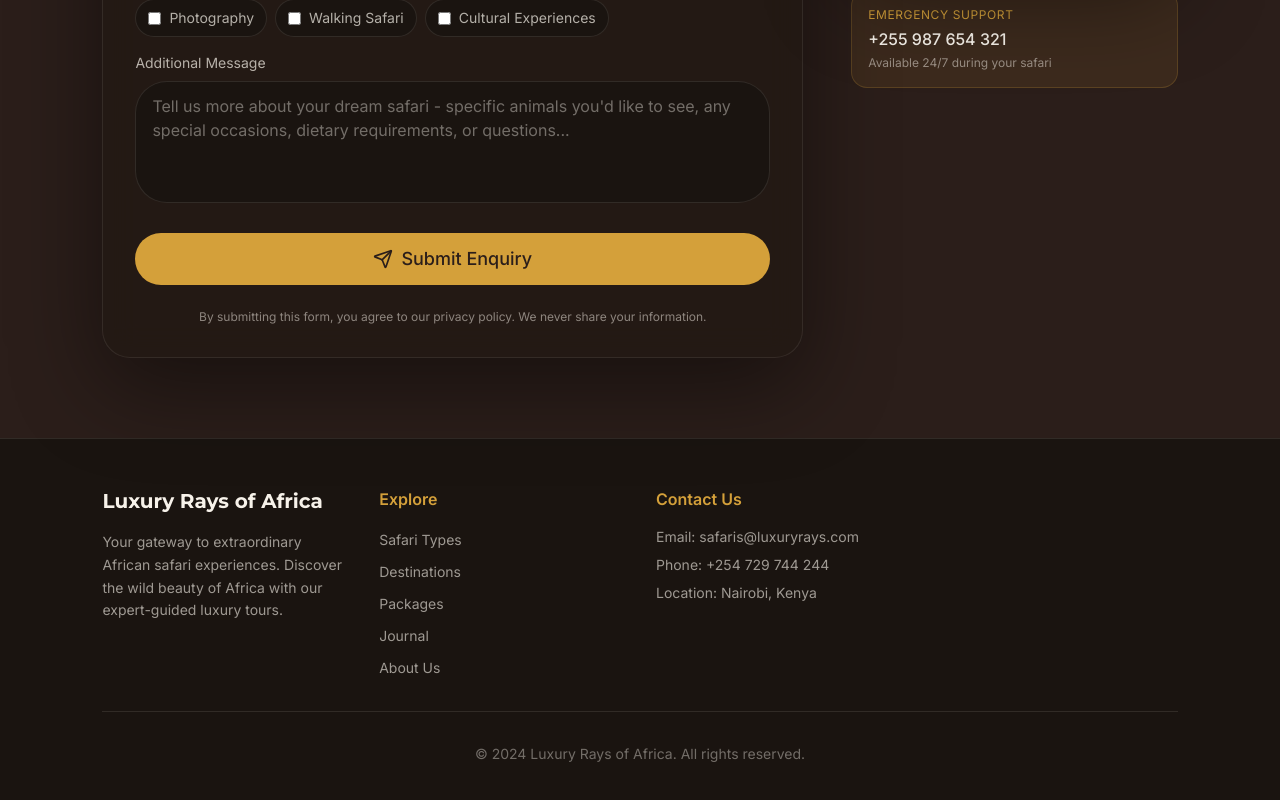
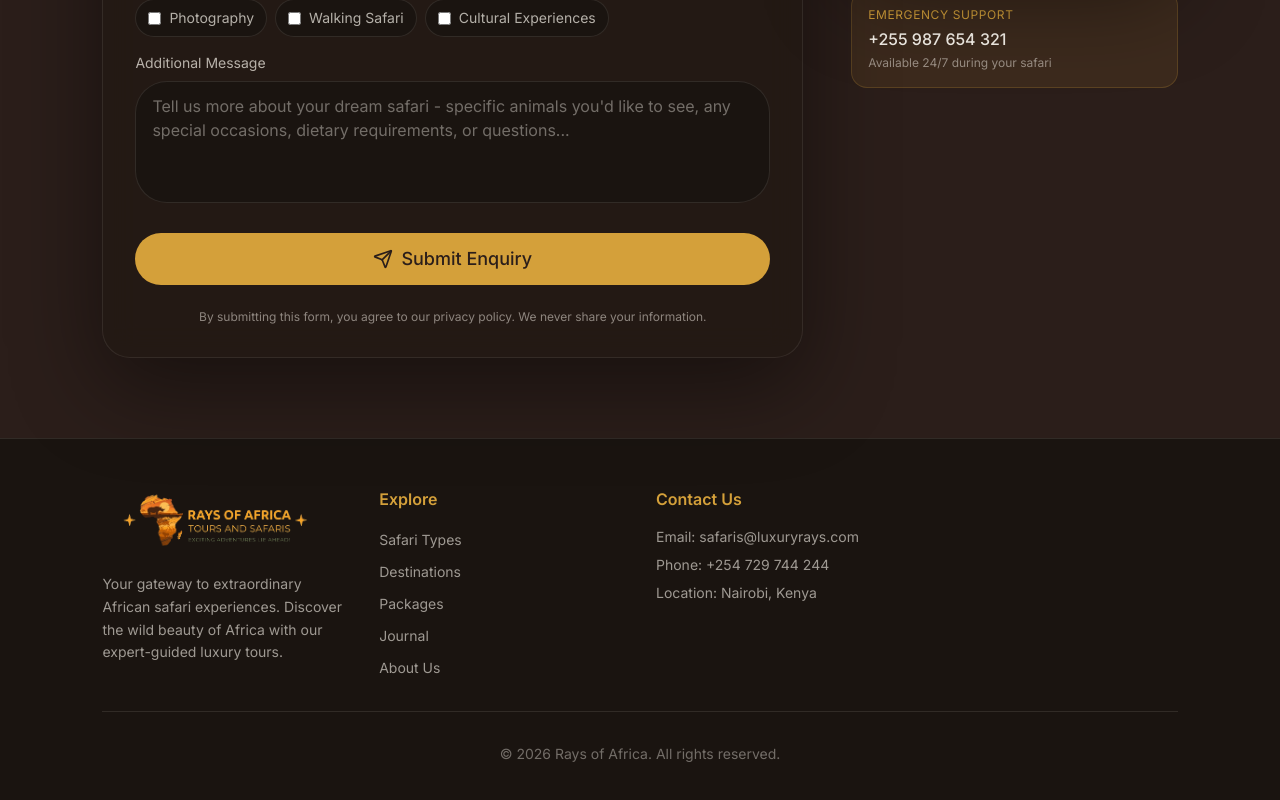
Before and after one commit to GoldForContinent/luxury-rays-of-africa, a React (Vite) app: page /contact in a window 1280 px wide. Shown: the part 1292-2092 px from the top of the page. Built offline with nearby package versions, Linux system fonts and the light colour scheme.

Commit message:
branding

```diff
--- a/src/components/Layout.tsx
+++ b/src/components/Layout.tsx
@@ -268,9 +268,9 @@ export default function Layout({ children }: LayoutProps) {
         <div className="px-4 md:px-[8vw] py-12">
           <div className="grid md:grid-cols-2 lg:grid-cols-4 gap-8">
             <div>
-              <h3 className="font-display font-bold text-xl text-[#F7F2EA] mb-4">
-                Luxury Rays of Africa
-              </h3>
+              <Link to="/" className="inline-block mb-4">
+                <img src="/logo4.png" alt="Rays of Africa Logo" className="h-16" />
+              </Link>
               <p className="text-[#F7F2EA]/60 text-sm leading-relaxed">
                 Your gateway to extraordinary African safari experiences.
                 Discover the wild beauty of Africa with our expert-guided luxury tours.
@@ -298,9 +298,9 @@ export default function Layout({ children }: LayoutProps) {
             </div>
           </div>
 
-          <div className="border-t border-[#F7F2EA]/10 mt-8 pt-8 text-center">
+            <div className="border-t border-[#F7F2EA]/10 mt-8 pt-8 text-center">
             <p className="text-[#F7F2EA]/40 text-sm">
-              © 2024 Luxury Rays of Africa. All rights reserved.
+              © 2026 Rays of Africa. All rights reserved.
             </p>
           </div>
         </div>
--- a/src/pages/Destinations.tsx
+++ b/src/pages/Destinations.tsx
@@ -270,7 +270,7 @@ export default function Destinations() {
         <div className="max-w-4xl mx-auto text-center">
           <span className="eyebrow mb-4 block">Why Travel With Us</span>
           <h2 className="font-display font-bold text-3xl md:text-4xl text-[#F7F2EA] mb-8">
-            The Luxury Rays of Africa Difference
+            The Rays of Africa Difference
           </h2>
 
           <div className="grid md:grid-cols-3 gap-8">
--- a/src/pages/WhereToVisit.tsx
+++ b/src/pages/WhereToVisit.tsx
@@ -309,7 +309,7 @@ export default function WhereToVisit() {
       <section className="py-20 px-4 md:px-[8vw] bg-[#2B1E1A]">
         <div className="max-w-6xl mx-auto">
           <div className="text-center mb-16 fade-section opacity-0 translate-y-8">
-            <span className="eyebrow text-[#D4A03A]">Why Luxury Rays of Africa</span>
+            <span className="eyebrow text-[#D4A03A]">Why Rays of Africa</span>
             <h2 className="font-display font-bold text-3xl md:text-4xl text-[#F7F2EA] mb-4">
               Your Trusted Safari Partner
             </h2>
```
Also changed, not shown: 3 other files (tests, documents, lock files or other folders).
